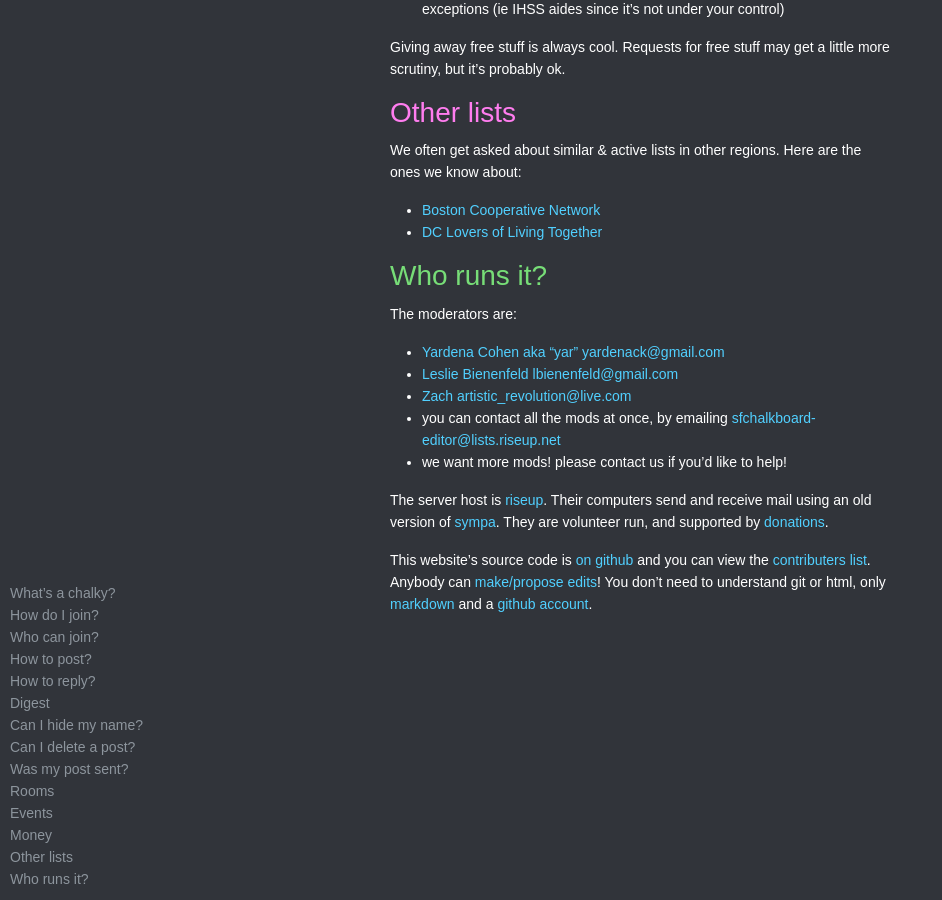
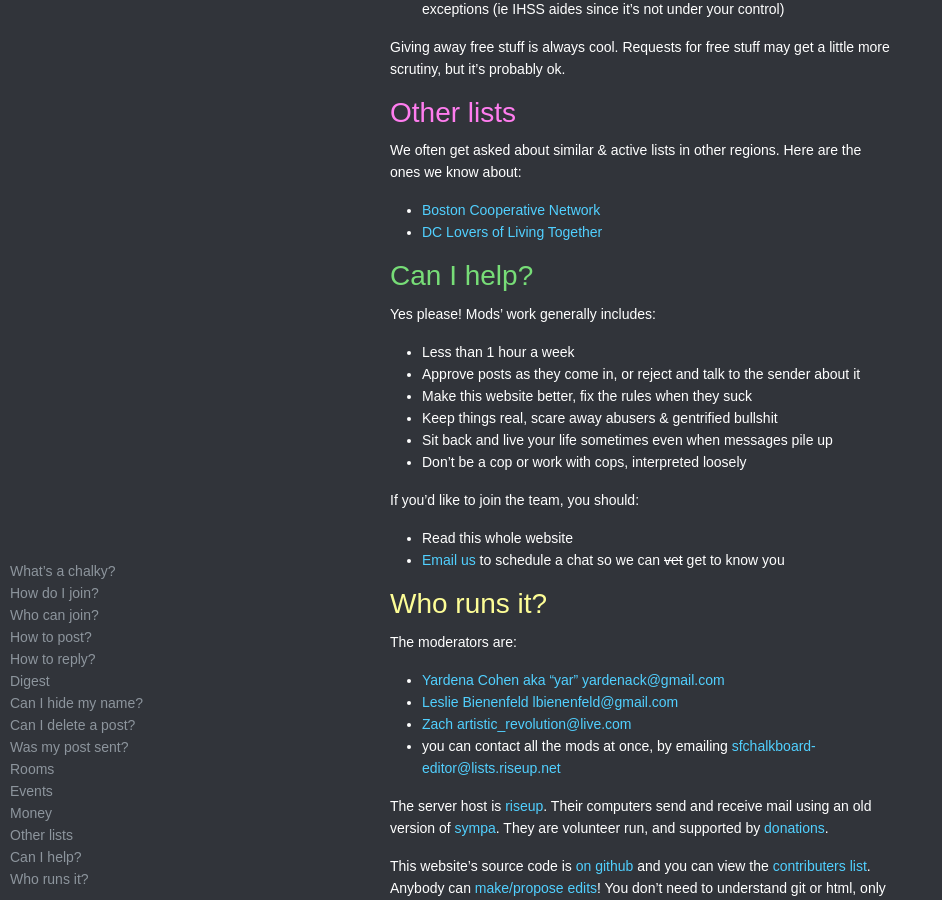
Before and after one commit to organicunity/chalkies.github.io, a Jekyll site: the page built from index.md, in a window 1280 px wide and 900 px high, scrolled down 3804 px. Shown: the whole window, without its empty margins (0-942 px from the left). Built offline with Jekyll 4.4.1, drawn with Linux system fonts in a browser that asks for light colours; some web fonts are replaced; comment, search, counter and statistics services are not loaded; a style sheet for code colours, icons or effects is not loaded; our own code applies the rules of GitHub Pages for plain Markdown files.

Commit message:
new mods

```diff
--- a/index.md
+++ b/index.md
@@ -121,6 +121,20 @@ We often get asked about similar & active lists in other regions. Here are the o
 * [Boston Cooperative Network](https://lists.bostoncoop.net/mailman/listinfo/bcn)
 * [DC Lovers of Living Together](https://groups.google.com/g/lovers_of_living_together)
 
+# Can I help?
+
+Yes please! Mods' work generally includes:
+* Less than 1 hour a week
+* Approve posts as they come in, or reject and talk to the sender about it
+* Make this website better, fix the rules when they suck
+* Keep things real, scare away abusers & gentrified bullshit
+* Sit back and live your life sometimes even when messages pile up
+* Don't be a cop or work with cops, interpreted loosely
+
+If you'd like to join the team, you should:
+* Read this whole website
+* [Email us](#who-runs-it) to schedule a chat so we can ~~vet~~ get to know you
+
 # Who runs it?
 
 The moderators are:
@@ -128,7 +142,6 @@ The moderators are:
 * [Leslie Bienenfeld](https://github.com/lesliehoneybeefield) [<lbienenfeld@gmail.com>](mailto:lbienenfeld@gmail.com)
 * [Zach <artistic_revolution@live.com>](mailto:artistic_revolution@live.com)
 * you can contact all the mods at once, by emailing [<sfchalkboard-editor@lists.riseup.net>](mailto:sfchalkboard-editor@lists.riseup.net)
-* we want more mods! please contact us if you'd like to help!
 
 The server host is [riseup](https://riseup.net/). Their computers send and receive mail using an old version of [sympa](https://sympa-community.github.io/). They are volunteer run, and supported by [donations](https://riseup.net/en/donate).
 
```
